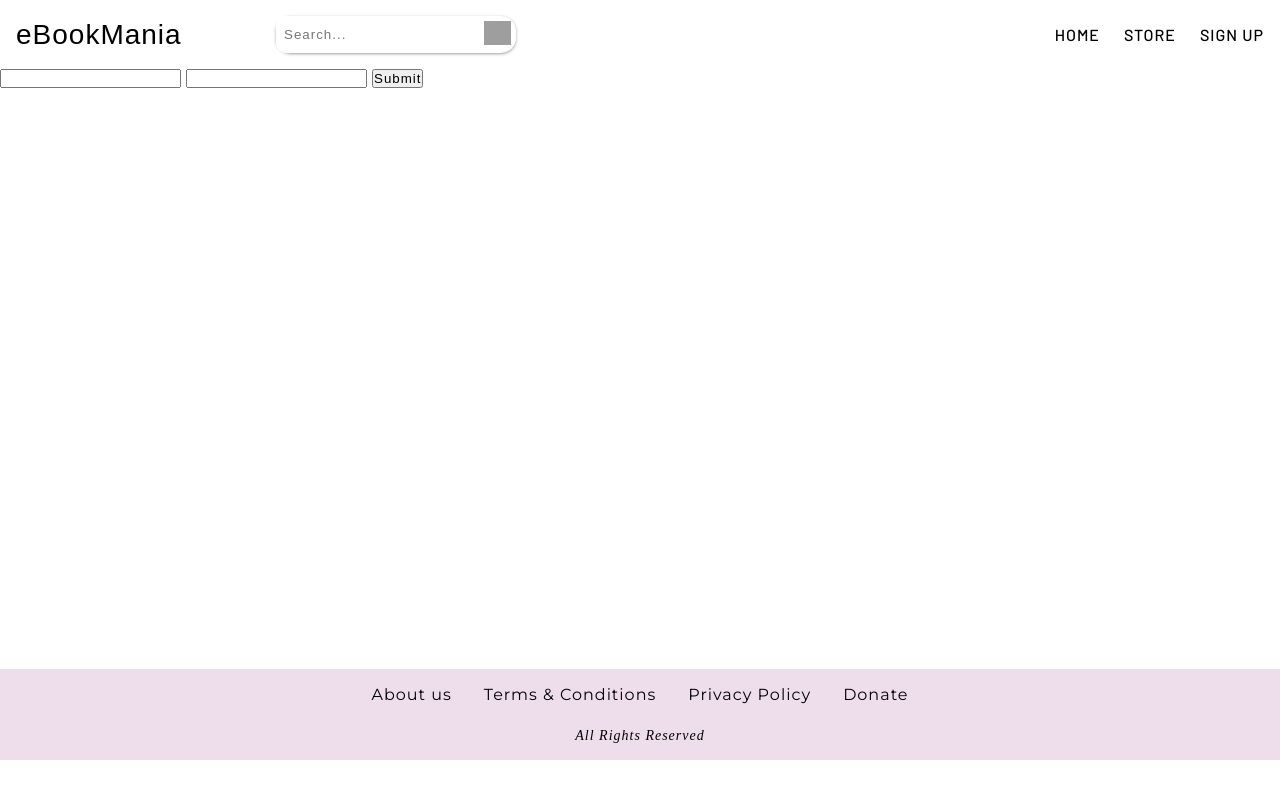
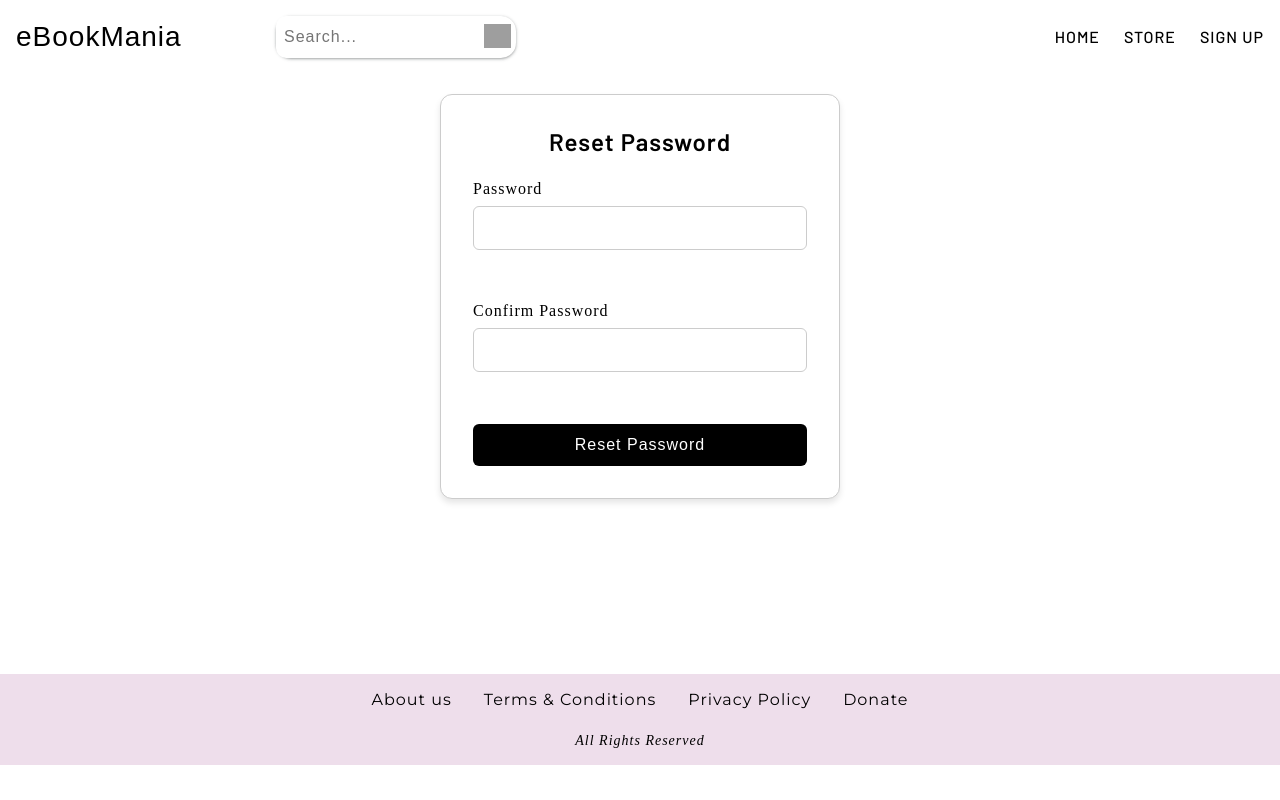
Before and after one commit to dhimanhere/ebook, a Django app: template myapp/templates/myapp/password-reset-confirm.html in a window 1280 px wide. Run offline with Django 5.2, Linux system fonts and the light colour scheme; the template is opened without the code that fills it, so the values that code supplies are empty, except form fields; tables that the repository leaves empty hold one stand-in row (values such as "Sample post"); form fields are guessed from the names that the template uses; some web fonts are replaced; grey boxes are pictures that could not be loaded.

Commit message:
added styes to password-reset and password-reset-confirm

```diff
--- a/myapp/templates/myapp/password-reset-confirm.html
+++ b/myapp/templates/myapp/password-reset-confirm.html
@@ -2,19 +2,55 @@
 {% load static %}
 {% block head %}
 <title>Reset Password test</title>
+<link rel="stylesheet" href="{% static 'css/password-reset.css' %}">
 {% endblock %}
 {% block content %}
 <div class="reset-container">
 	<div class="reset-wrapper">
-		<form method="post">
+		<h2>Reset Password</h2>
+		<form id="resetForm" method="post">
 			{% csrf_token %}
-			{{form.new_password1}}
-			{{form.new_password2}}
-			<button type="submit">Submit</button>
+			<div class="password-div">
+				<label for="id_new_password1">Password</label>
+				{{form.new_password1}}
+				<span class="error-message"></span>
+			</div>
+			<div class="password-div">
+				<label for="id_new_password2">Confirm Password</label>
+				{{form.new_password2}}
+				<span class="error-message"></span>
+			</div>
+			<button type="submit">Reset Password</button>
 		</form>
 	</div>
 </div>
 {% endblock %}
 {% block js %}
+<script>
+
+	const form = document.getElementById('resetForm');
+	const password = document.getElementById('id_new_password1');
+	const confirmPassword = document.getElementById('id_new_password2');
+
+	form.addEventListener('submit', (e) => {
+		e.preventDefault();
+
+		if (password.value !== confirmPassword.value) {
+			confirmPassword.nextElementSibling.textContent = 'Passwords do not match';
+			return;
+		}
+
+  // Here you would typically send the password to your server
+		console.log('Password reset submitted');
+		form.reset();
+	});
+
+// Clear error messages when user starts typing
+	[password, confirmPassword].forEach(input => {
+		input.addEventListener('input', () => {
+			input.nextElementSibling.textContent = '';
+		});
+	});
+</script>
 
 {% endblock %}
--- /dev/null
+++ b/static/css/password-reset.css
@@ -0,0 +1,93 @@
+:root {
+  --primary-color: #000000;
+  --error-color: #ff0000;
+  --background-color: #ffffff;
+  --card-background: #ffffff;
+  --text-color: #000000;
+  --border-color: #cccccc;
+  --shadow-color: rgba(0, 0, 0, 0.1);
+}
+.reset-container {
+  width: 100%;
+  padding: 20px;
+  display: flex;
+  justify-content: center;
+  align-items: center;
+}
+
+.reset-wrapper {
+  background-color: var(--card-background);
+  padding: 2rem;
+  border-radius: 12px;
+  box-shadow: 0 4px 6px var(--shadow-color);
+  width: 100%;
+  max-width: 400px;
+  border: 1px solid var(--border-color);
+}
+
+h2 {
+  text-align: center;
+  margin-bottom: 1.5rem;
+  color: var(--text-color);
+}
+
+.password-div {
+  margin-bottom: 1.5rem;
+}
+
+label {
+  display: block;
+  margin-bottom: 0.5rem;
+  font-weight: 500;
+  color: var(--text-color);
+}
+
+input {
+  width: 100%;
+  padding: 0.75rem;
+  border: 1px solid var(--border-color);
+  border-radius: 6px;
+  font-size: 1rem;
+  transition: border-color 0.3s ease;
+}
+
+input:focus {
+  outline: none;
+  border-color: var(--primary-color);
+  box-shadow: 0 0 0 2px rgba(0, 0, 0, 0.1);
+}
+
+#resetForm button {
+  width: 100%;
+  padding: 0.75rem;
+  background-color: var(--primary-color);
+  color: white;
+  border: none;
+  border-radius: 6px;
+  font-size: 1rem;
+  font-weight: 500;
+  cursor: pointer;
+  transition: background-color 0.3s ease;
+}
+
+#resetForm button:hover {
+  background-color: #333333;
+}
+
+.error-message {
+  display: block;
+  color: var(--error-color);
+  font-size: 0.875rem;
+  margin-top: 0.5rem;
+  min-height: 1.25rem;
+}
+
+@media (max-width: 480px) {
+  .reset-wrapper {
+    padding: 1.5rem;
+  }
+
+  input, button {
+    padding: 0.625rem;
+  }
+}
```
Also changed, not shown: myapp/templates/myapp/password-reset.html (+20 -4 lines), static/css/reset1.css (added, +78 -0 lines), db.sqlite3.
